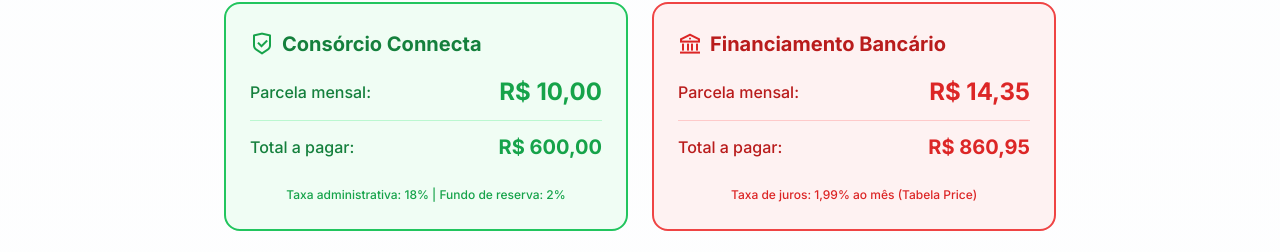
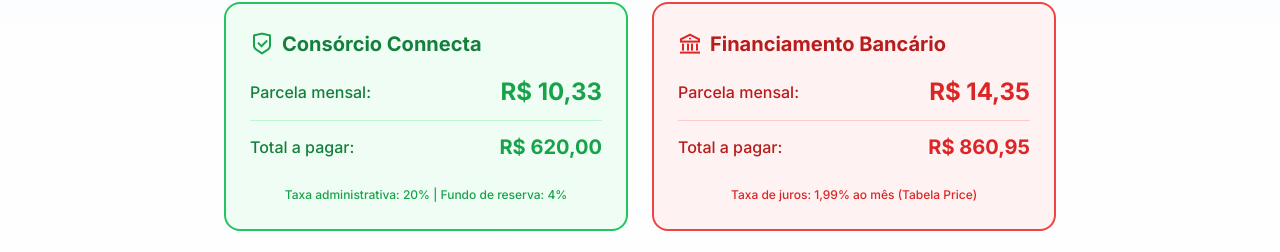
Before and after one commit to jaofelipeyz/dream-goal-achiever, a React (Vite) app: page /resultados in a window 1280 px wide. Shown: the part 262-514 px from the top of the page. Built offline with nearby package versions, Linux system fonts and the light colour scheme; the HTML template or start-up script is replaced by a standard one.

Commit message:
Update simulation fees

```diff
--- a/src/pages/ResultsPage.tsx
+++ b/src/pages/ResultsPage.tsx
@@ -66,10 +66,10 @@ const ResultsPage = () => {
   const meses = parseInt(prazo || "60");
 
   // Cálculo Consórcio
-  // Taxa administrativa: 18% do crédito total dividido pelo prazo
-  // Fundo de reserva: 2% do crédito total dividido pelo prazo
-  const taxaAdmin = (valor * 0.18) / meses;
-  const fundoReserva = (valor * 0.02) / meses;
+  // Taxa administrativa: 20% do crédito total dividido pelo prazo
+  // Fundo de reserva: 4% do crédito total dividido pelo prazo
+  const taxaAdmin = (valor * 0.20) / meses;
+  const fundoReserva = (valor * 0.04) / meses;
   const parcelaBase = valor / meses;
   const parcelaConsorcio = parcelaBase + taxaAdmin + fundoReserva;
   const totalConsorcio = parcelaConsorcio * meses;
@@ -159,7 +159,7 @@ const ResultsPage = () => {
                 </div>
                 <div className="pt-2 text-center">
                   <span className="text-xs text-green-600 font-medium">
-                    Taxa administrativa: 18% | Fundo de reserva: 2%
+                    Taxa administrativa: 20% | Fundo de reserva: 4%
                   </span>
                 </div>
               </div>
```
